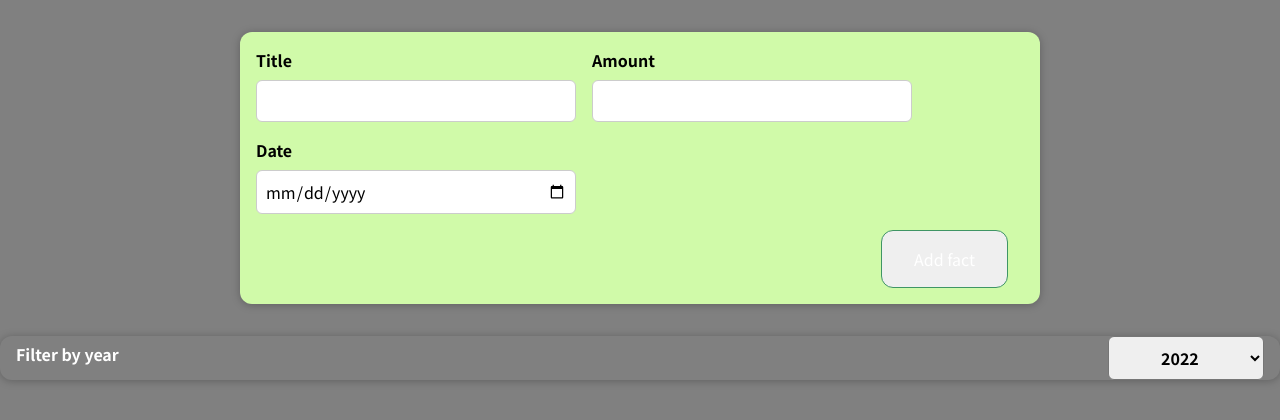
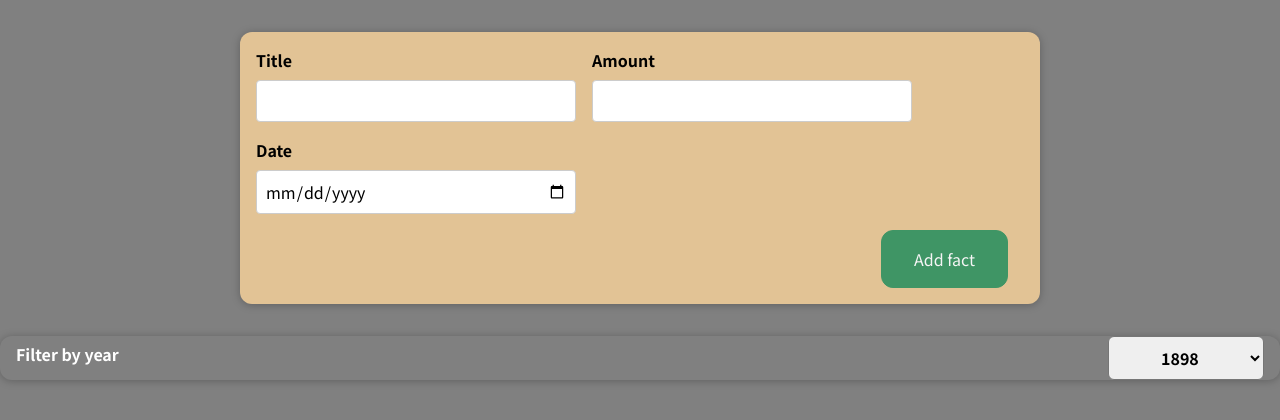
Before and after one commit to suzannemozes/biodatafe, a React (Create React App) app: page / in a window 1280 px wide. Shown: the top 420 px of the page. Built offline with nearby package versions, Linux system fonts and the light colour scheme.

Commit message:
update style and can see fact items

```diff
--- a/src/App.js
+++ b/src/App.js
@@ -8,20 +8,20 @@ const DUMMY_FACTS = [
     id: 'e1',
     title: 'Toilet Paper',
     amount: 94.12,
-    date: new Date(2020, 7, 14),
+    date: new Date(1899, 7, 14),
   },
-  { id: 'e2', title: 'New TV', amount: 799.49, date: new Date(2021, 2, 12) },
+  { id: 'e2', title: 'New TV', amount: 799.49, date: new Date(1899, 2, 12) },
   {
     id: 'e3',
     title: 'Car Insurance',
     amount: 294.67,
-    date: new Date(2021, 2, 28),
+    date: new Date(1899, 2, 28),
   },
   {
     id: 'e4',
     title: 'New Desk (Wooden)',
     amount: 450,
-    date: new Date(2021, 5, 12),
+    date: new Date(1899, 5, 12),
   },
 ];
 
--- a/src/components/Facts/FactItem.css
+++ b/src/components/Facts/FactItem.css
@@ -29,10 +29,10 @@
   font-size: 1rem;
   font-weight: bold;
   color: white;
-  background-color: #40005d;
+  background-color: #3F9565;
   border: 1px solid white;
   padding: 0.5rem;
-  border-radius: 12px;
+  border-radius: 5px;
 }
 
 @media (min-width: 580px) {
--- a/src/components/Facts/FactsFilter.js
+++ b/src/components/Facts/FactsFilter.js
@@ -12,10 +12,10 @@ const FactsFilter = (props) => {
       <div className='facts-filter__control'>
         <label>Filter by year</label>
         <select value={props.selected} onChange={dropdownChangeHandler}>
-          <option value='2022'>2022</option>
-          <option value='2021'>2021</option>
-          <option value='2020'>2020</option>
-          <option value='2019'>2019</option>
+          <option value='1898'>1898</option>
+          <option value='1899'>1899</option>
+          <option value='1900'>1900</option>
+          <option value='1901'>1901</option>
         </select>
       </div>
     </div>
--- a/src/components/NewFact/FactForm.css
+++ b/src/components/NewFact/FactForm.css
@@ -15,7 +15,7 @@
 .new-fact__control input {
   font: inherit;
   padding: 0.5rem;
-  border-radius: 6px;
+  border-radius: 4px;
   border: 1px solid #ccc;
   width: 20rem;
   max-width: 100%;
--- a/src/components/NewFact/NewFact.css
+++ b/src/components/NewFact/NewFact.css
@@ -1,5 +1,5 @@
 .new-fact {
-  background-color: #d0faa9;
+  background-color: #e2c395;
   padding: 1rem;
   margin: 2rem auto;
   width: 50rem;
@@ -14,15 +14,15 @@
   cursor: pointer;
   padding: 1rem 2rem;
   border: 1px solid #3F9565;
-  background-color: ##3F9565;
-  color: white;
+  background-color: #3F9565;
+  color: whitesmoke;
   border-radius: 12px;
   margin-right: 1rem;
 }
 
 .new-fact button:hover,
 .new-fact button:active {
-  background-color: #88A36E;
+  background-color: #F64348;
   border-color: #88A36E;
 }
 .new-fact button.alternative {
```
